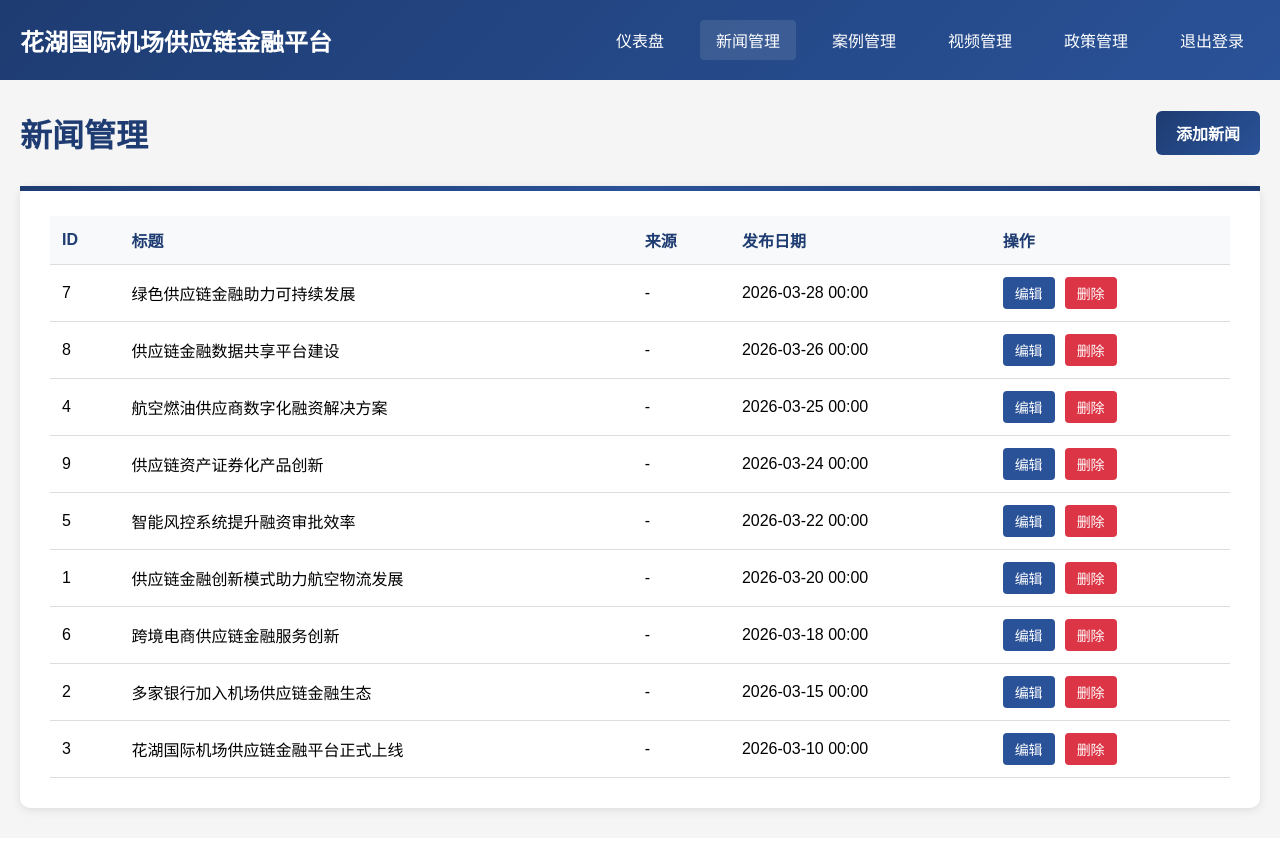
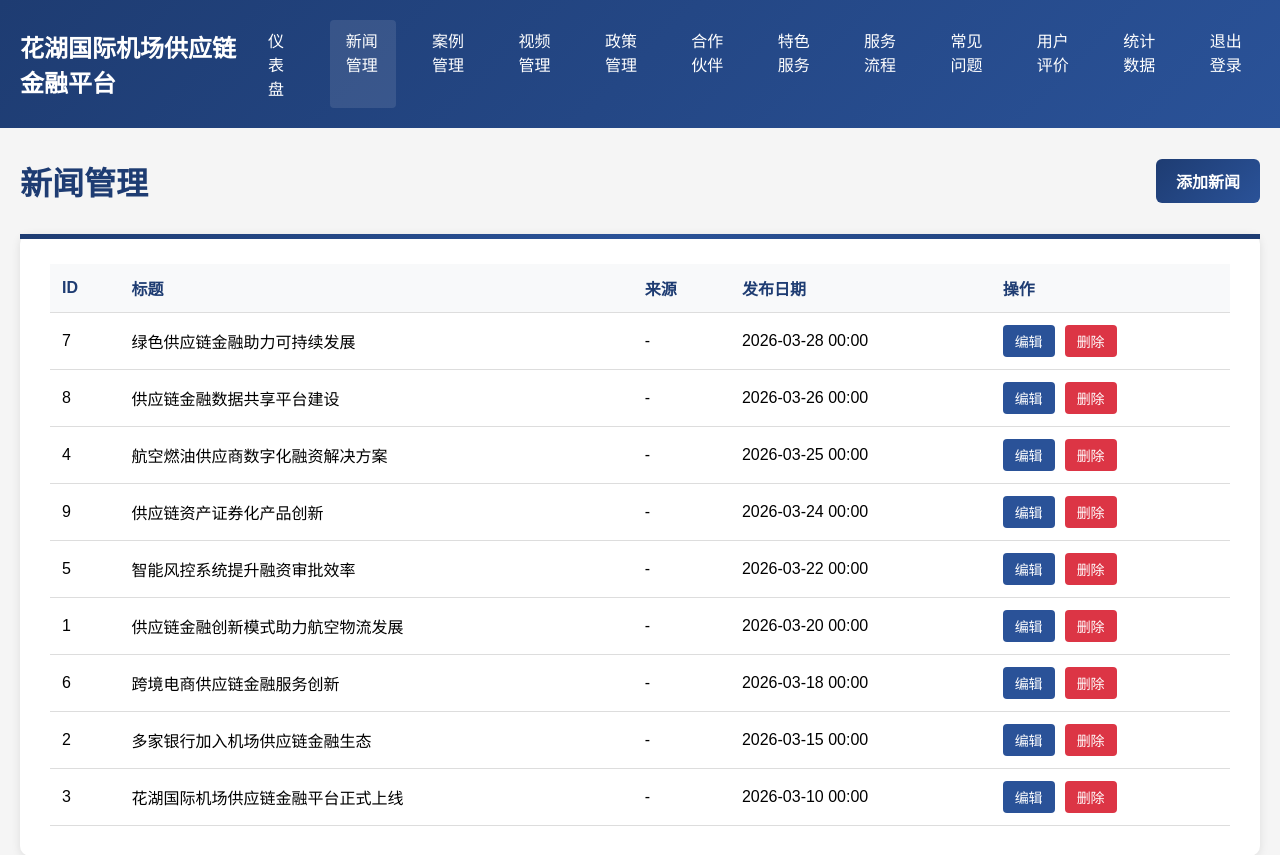
Before and after one commit to yuanyao12345/supply-chain-platform, a Flask app: page /admin/news in a window 1280 px wide. Shown: the top 855 px of the page. Before the commit the page ends 816 px from the top, so only its background shows below. Run offline with Flask 3, Linux system fonts and the light colour scheme; the visitor is signed in with stand-in values (Sample User, id 1); data comes from the database, SQL or seed files in the repository; some libraries are stand-ins or nearby versions.

Commit message:
更新后台导航栏，添加所有管理功能入口

```diff
--- a/templates/admin_cases.html
+++ b/templates/admin_cases.html
@@ -41,6 +41,12 @@
                 <a href="{{ url_for('admin_cases') }}" style="background: rgba(255,255,255,0.1);">案例管理</a>
                 <a href="{{ url_for('admin_videos') }}">视频管理</a>
                 <a href="{{ url_for('admin_policies') }}">政策管理</a>
+                <a href="{{ url_for('admin_partners') }}">合作伙伴</a>
+                <a href="{{ url_for('admin_features') }}">特色服务</a>
+                <a href="{{ url_for('admin_process') }}">服务流程</a>
+                <a href="{{ url_for('admin_faqs') }}">常见问题</a>
+                <a href="{{ url_for('admin_testimonials') }}">用户评价</a>
+                <a href="{{ url_for('admin_stats') }}">统计数据</a>
                 <a href="{{ url_for('admin_logout') }}">退出登录</a>
             </nav>
         </div>
--- a/templates/admin_dashboard.html
+++ b/templates/admin_dashboard.html
@@ -192,6 +192,12 @@
                 <a href="{{ url_for('admin_cases') }}">案例管理</a>
                 <a href="{{ url_for('admin_videos') }}">视频管理</a>
                 <a href="{{ url_for('admin_policies') }}">政策管理</a>
+                <a href="{{ url_for('admin_partners') }}">合作伙伴</a>
+                <a href="{{ url_for('admin_features') }}">特色服务</a>
+                <a href="{{ url_for('admin_process') }}">服务流程</a>
+                <a href="{{ url_for('admin_faqs') }}">常见问题</a>
+                <a href="{{ url_for('admin_testimonials') }}">用户评价</a>
+                <a href="{{ url_for('admin_stats') }}">统计数据</a>
                 <a href="{{ url_for('admin_logout') }}">退出登录</a>
             </nav>
         </div>
--- a/templates/admin_news.html
+++ b/templates/admin_news.html
@@ -42,6 +42,12 @@
                 <a href="{{ url_for('admin_cases') }}">案例管理</a>
                 <a href="{{ url_for('admin_videos') }}">视频管理</a>
                 <a href="{{ url_for('admin_policies') }}">政策管理</a>
+                <a href="{{ url_for('admin_partners') }}">合作伙伴</a>
+                <a href="{{ url_for('admin_features') }}">特色服务</a>
+                <a href="{{ url_for('admin_process') }}">服务流程</a>
+                <a href="{{ url_for('admin_faqs') }}">常见问题</a>
+                <a href="{{ url_for('admin_testimonials') }}">用户评价</a>
+                <a href="{{ url_for('admin_stats') }}">统计数据</a>
                 <a href="{{ url_for('admin_logout') }}">退出登录</a>
             </nav>
         </div>
--- a/templates/admin_policies.html
+++ b/templates/admin_policies.html
@@ -41,6 +41,12 @@
                 <a href="{{ url_for('admin_cases') }}">案例管理</a>
                 <a href="{{ url_for('admin_videos') }}">视频管理</a>
                 <a href="{{ url_for('admin_policies') }}" style="background: rgba(255,255,255,0.1);">政策管理</a>
+                <a href="{{ url_for('admin_partners') }}">合作伙伴</a>
+                <a href="{{ url_for('admin_features') }}">特色服务</a>
+                <a href="{{ url_for('admin_process') }}">服务流程</a>
+                <a href="{{ url_for('admin_faqs') }}">常见问题</a>
+                <a href="{{ url_for('admin_testimonials') }}">用户评价</a>
+                <a href="{{ url_for('admin_stats') }}">统计数据</a>
                 <a href="{{ url_for('admin_logout') }}">退出登录</a>
             </nav>
         </div>
--- a/templates/admin_videos.html
+++ b/templates/admin_videos.html
@@ -41,6 +41,12 @@
                 <a href="{{ url_for('admin_cases') }}">案例管理</a>
                 <a href="{{ url_for('admin_videos') }}" style="background: rgba(255,255,255,0.1);">视频管理</a>
                 <a href="{{ url_for('admin_policies') }}">政策管理</a>
+                <a href="{{ url_for('admin_partners') }}">合作伙伴</a>
+                <a href="{{ url_for('admin_features') }}">特色服务</a>
+                <a href="{{ url_for('admin_process') }}">服务流程</a>
+                <a href="{{ url_for('admin_faqs') }}">常见问题</a>
+                <a href="{{ url_for('admin_testimonials') }}">用户评价</a>
+                <a href="{{ url_for('admin_stats') }}">统计数据</a>
                 <a href="{{ url_for('admin_logout') }}">退出登录</a>
             </nav>
         </div>
```
